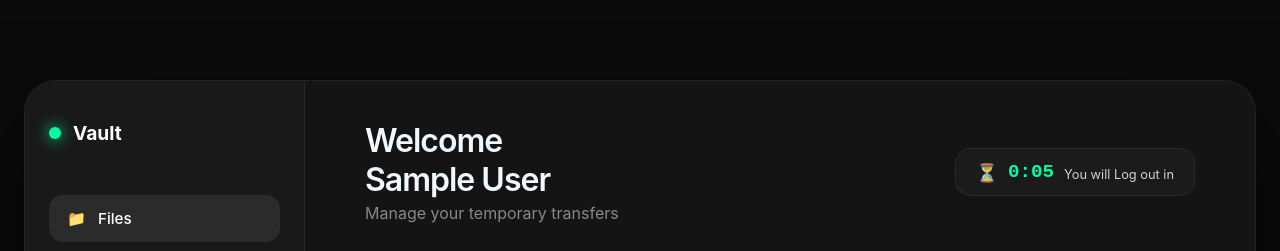
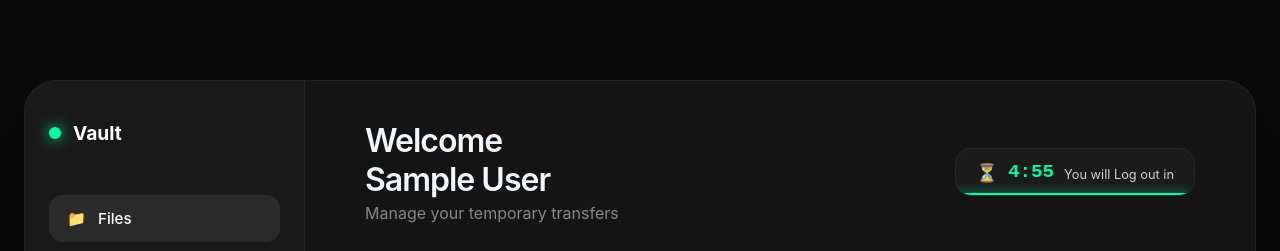
Before and after one commit to sridhantDalai/flashVault, a React (Vite) app: page /dashboardTemp in a window 1280 px wide. Shown: the top 251 px of the page. Built offline with nearby package versions, Linux system fonts and the light colour scheme; no server answers; sample sign-in values are in the browser's storage.

Commit message:
fixed dashbaord

```diff
--- a/src/frontend/dashboardTemp.jsx
+++ b/src/frontend/dashboardTemp.jsx
@@ -5,7 +5,7 @@ import { useNavigate } from "react-router-dom";
 const DashboardTemp = () => {
   const [files, setFiles] = useState([]);
   // Initial 5 minutes in seconds (300)
-  const [timeLeft, setTimeLeft] = useState(10);
+  const [timeLeft, setTimeLeft] = useState(300);
 
   useEffect(() => {
     const fetchImages = async () => {
```
